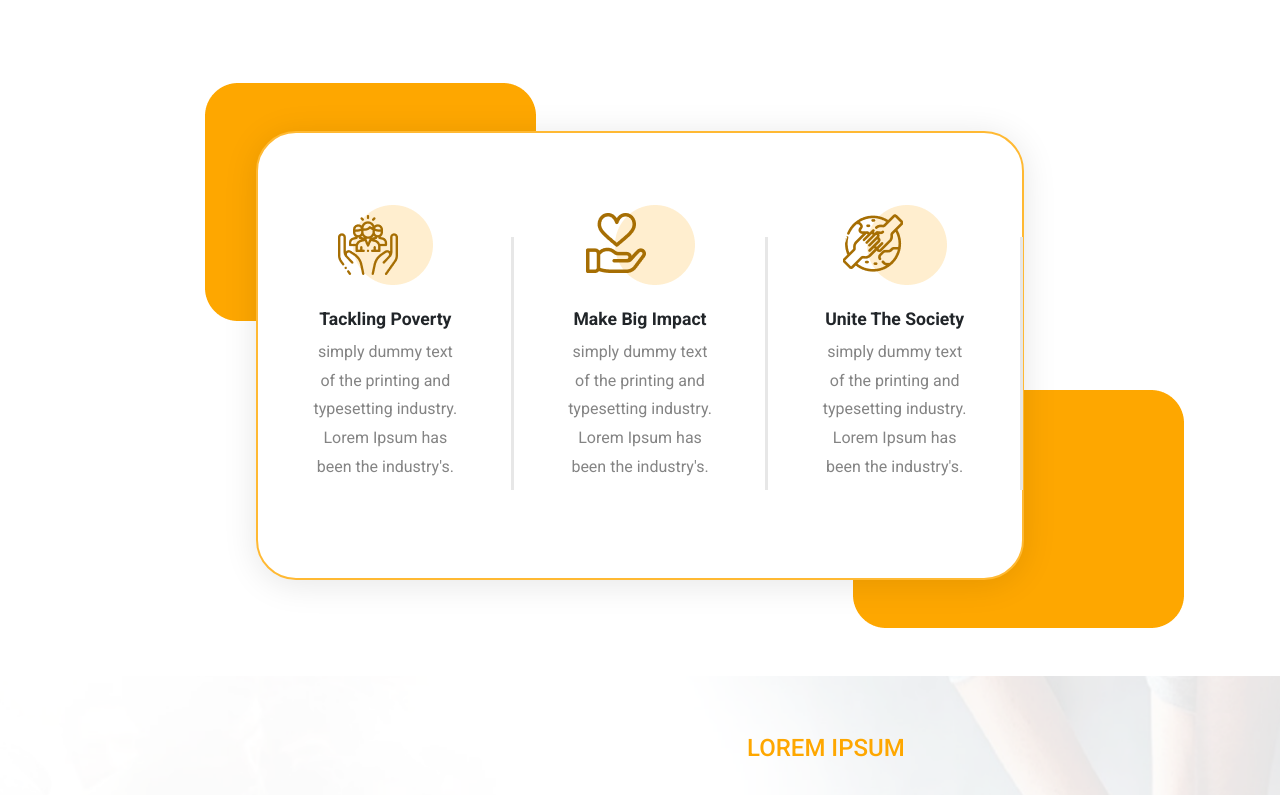
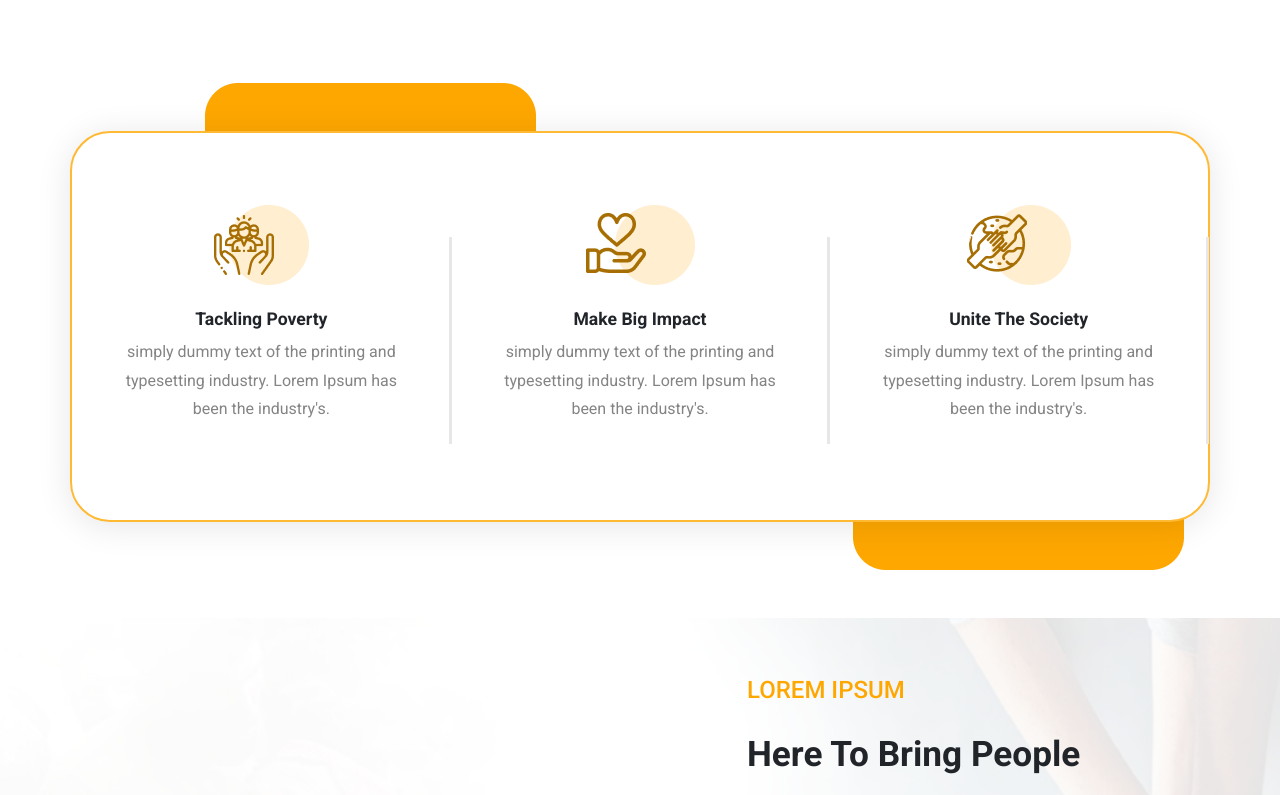
Before and after one commit to Asifmzn12/New-Project, a React (Vite) app: page / in a window 1280 px wide. Shown: the part 1400-2195 px from the top of the page. Built offline with nearby package versions, Linux system fonts and the light colour scheme.

Commit message:
some changes

```diff
--- a/src/App.css
+++ b/src/App.css
@@ -177,13 +177,8 @@
 .img-section{
   top: 50px !important;
 }
-.cardbox{
-  max-width: 700px;
 
-}
-.borderrounded{
-  max-width: 60%;
-}
+
 @media only screen and (max-width:786px){
   .borderrounded{
     border: none;
--- a/src/Section5.jsx
+++ b/src/Section5.jsx
@@ -10,7 +10,7 @@
                             <h4 className="sub-heading">Become a member</h4>
                             <p className="content">simply dummy text of the printing and typesetting industry. Lorem Ipsum has been the industry&apos;s standard dummy text ever since the 1500s, when an unknown printer took a galley of type and scrambled it to make a type specimen book. It has survived not only five centuries, but also the leap into electronic typesetting, remaining essentially unchanged</p>
                         </div>
-                        <div className="buttons d-flex flex-wrap gap-4 my-2 my-md-4" >
+                        <div className="buttons d-flex flex-wrap gap-md-5 gap-3 my-2 my-md-4" >
                             <div className="col-xl-4 col-lg-6">
                                 <button className="memberbtn px-5">Membership</button>
                             </div>
```
Also changed, not shown: public/leftarrow.png (added), src/assets/css/Section5.css (line endings or trailing spaces).
